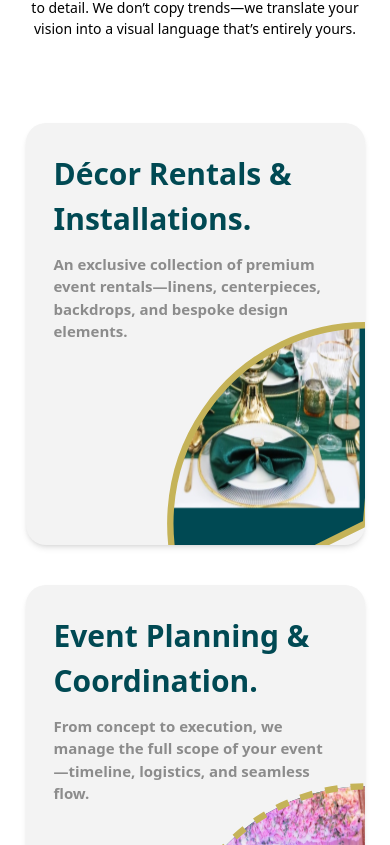
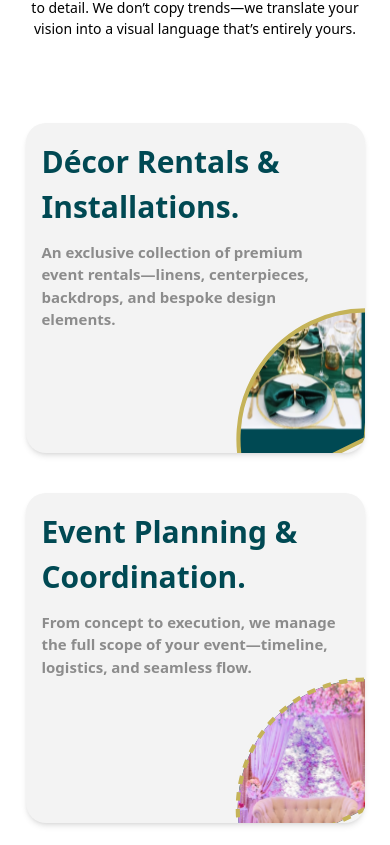
Before and after one commit to Omal2022/VelvetApp, a Next.js app: page / in a window 390 px wide. Shown: the part 1899-2744 px from the top of the page. Built offline with nearby package versions, Linux system fonts and the light colour scheme.

Commit message:
5th commit - still working on the product card- now working responsive

```diff
--- a/component/productCard.js
+++ b/component/productCard.js
@@ -5,7 +5,7 @@ import Image from 'next/image'
 
 const ProductCard = ({ title, description, image }) => {
     return (
-        <div className="relative w-[339px] h-[50vh] bg-[#F3F3F3] p-7 xl:h-[57vh] overflow-hidden rounded-[20px] shadow-md ">
+        <div className="relative w-[339px] min-h-[330px] h-[60vw] sm:h-[400px] md:h-[400px] xl:h-[410px] bg-[#F3F3F3] p-4 sm:p-6 md:p-7 overflow-hidden rounded-[20px] shadow-md flex flex-col ">
             {/* Card Content */}
             <h3 className="text-[30px] font-bold text-[#004953] mb-3">
                 {title}
@@ -16,7 +16,7 @@ const ProductCard = ({ title, description, image }) => {
             </p>
 
             {/* Bottom-right ellipse */}
-            <div className="absolute bottom-0 right-0 mt-20">
+            <div className="absolute bottom-0 right-0 w-1/2 max-w-[130px] min-w-[120px] sm:max-w-[150px] md:max-w-[180px] lg:max-w-[200px]">
                 <Image
                     src={image}
                     alt="Ellipse Icon"
```
